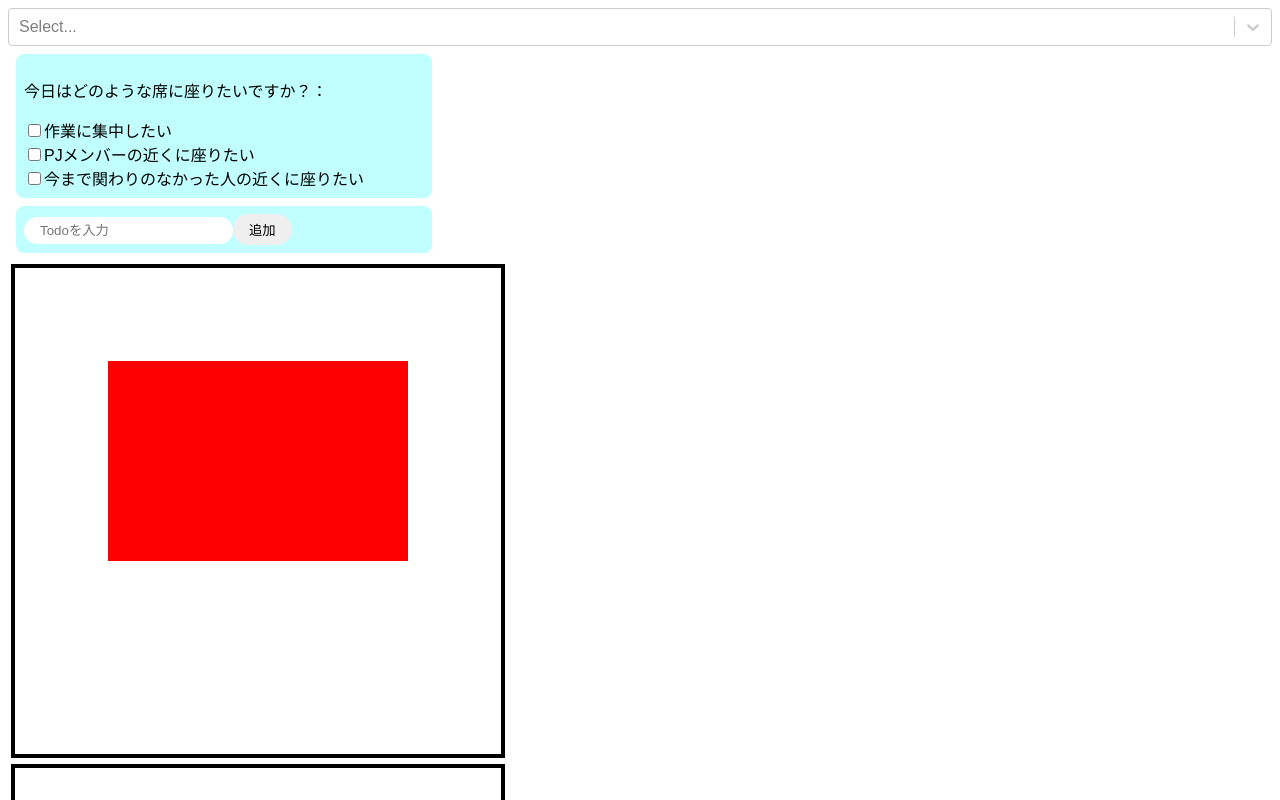
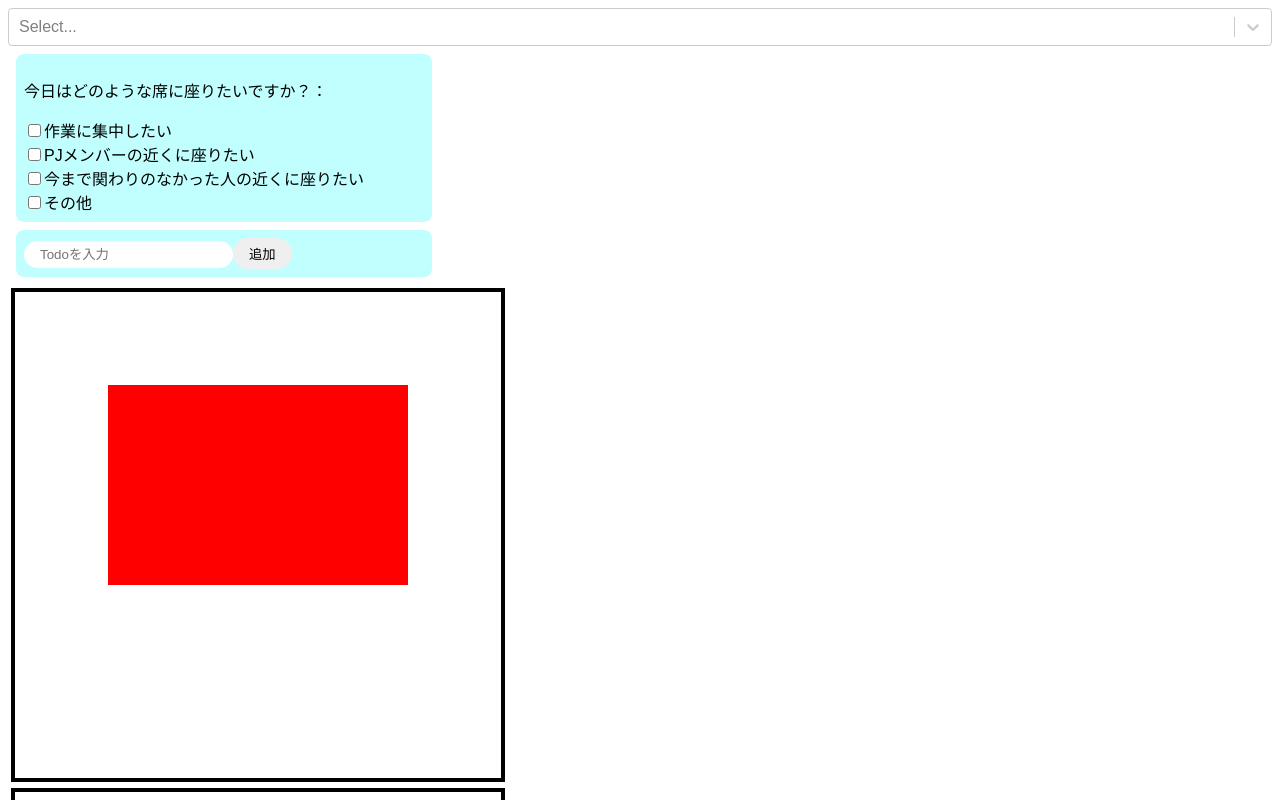
Before and after one commit to roshiwata/react_seat_pj, a React (Create React App) app in the folder seat_visual/: page / in a window 1280 px wide. Shown: the top 800 px of the page. Built offline with nearby package versions, Linux system fonts and the light colour scheme.

Commit message:
add others

```diff
--- a/seat_visual/src/component/SelectCheckBox.jsx
+++ b/seat_visual/src/component/SelectCheckBox.jsx
@@ -11,21 +11,21 @@ const style = {
 
 export const SelectCheckBox = () => {
   const [checkedValues, setCheckedValues] = useState([]);
+  const [otherText, setOtherText] = useState("");
 
   const handleChange = (e) => {
-    if (checkedValues.includes(e.target.value)) {
-      setCheckedValues(
-        checkedValues.filter((checkedValue) => checkedValue !== e.target.value)
-      );
-    } else {
-      setCheckedValues([...checkedValues, e.target.value]);
+    setCheckedValues(e.target.value);
+    if (e.target.value !== "その他") {
+      setOtherText("");
     }
   };
-
+  const handleOtherTextChange = (e) => {
+    setOtherText(e.target.value);
+  };
   return (
     <div style={style} className="input-area">
       <p>
-        今日はどのような席に座りたいですか？：<b>{checkedValues.join("、")}</b>
+        今日はどのような席に座りたいですか？：
       </p>
       <label>
         <input
@@ -56,6 +56,26 @@ export const SelectCheckBox = () => {
         />
         今まで関わりのなかった人の近くに座りたい
       </label>
+      <br/>
+      <label>
+        <input
+          type="checkbox"
+          value="その他"
+          onChange={handleChange}
+          checked={checkedValues.includes("その他")}
+        />
+        その他
+      </label>
+      {checkedValues === "その他" && (
+        <div>
+          <label>その他の希望を入力してください：</label>
+          <input
+            type="text"
+            value={otherText}
+            onChange={handleOtherTextChange}
+          />
+        </div>
+      )}
     </div>
   );
 };
```
